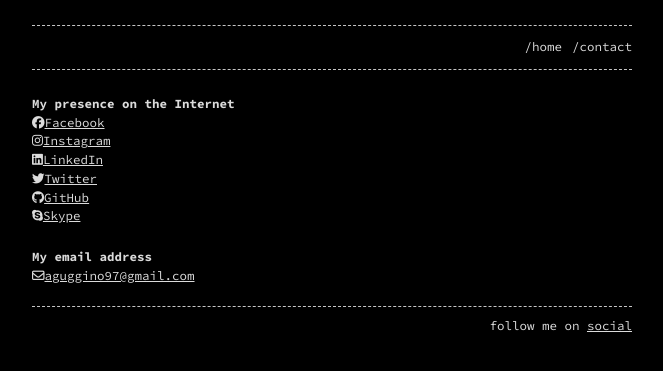
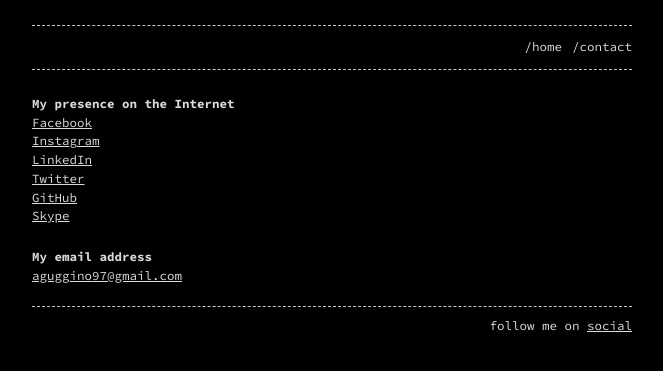
Before and after one commit to alessandroguggino/alessandroguggino.github.io, a Jekyll site: the page built from social.md, in a window 1280 px wide. Shown: the top 371 px of the page, without its empty margins (308-971 px from the left). Built offline with Jekyll 4.4.1, drawn with Linux system fonts in a browser that asks for light colours; nearby versions of some CDN libraries; library files that are not in the unit come from our copies.

Commit message:
Update social.md

```diff
--- a/social.md
+++ b/social.md
@@ -6,14 +6,14 @@ permalink: /social
 
 # My presence on the Internet
 
-<span class="fab fa-facebook"></span><a href="https://facebook.com/alexguggino" target="_blank">Facebook</a>
-<i class="fab fa-instagram"></i><a href="https://instagram.com/alessandroguggino" target="_blank">Instagram</a>
-<i class="fab fa-linkedin"></i><a href="https://linkedin.com/in/alessandroguggino" target="_blank">LinkedIn</a>
-<i class="fab fa-twitter"></i><a href="https://twitter.com/alexguggino" target="_blank">Twitter</a>
-<i class="fab fa-github"></i><a href="https://github.com/alessandroguggino" target="_blank">GitHub</a>
-<i class="fab fa-skype"></i><a href="skype:alex.guggino">Skype</a>
+<a href="https://facebook.com/alexguggino" target="_blank">Facebook</a>
+<a href="https://instagram.com/alessandroguggino" target="_blank">Instagram</a>
+<a href="https://linkedin.com/in/alessandroguggino" target="_blank">LinkedIn</a>
+<a href="https://twitter.com/alexguggino" target="_blank">Twitter</a>
+<a href="https://github.com/alessandroguggino" target="_blank">GitHub</a>
+<a href="skype:alex.guggino">Skype</a>
 
 
 # My email address
 
-<i class="far fa-envelope"></i><a href="mailto:aguggino97@gmail.com">aguggino97@gmail.com</a>
+<a href="mailto:aguggino97@gmail.com">aguggino97@gmail.com</a>
```
